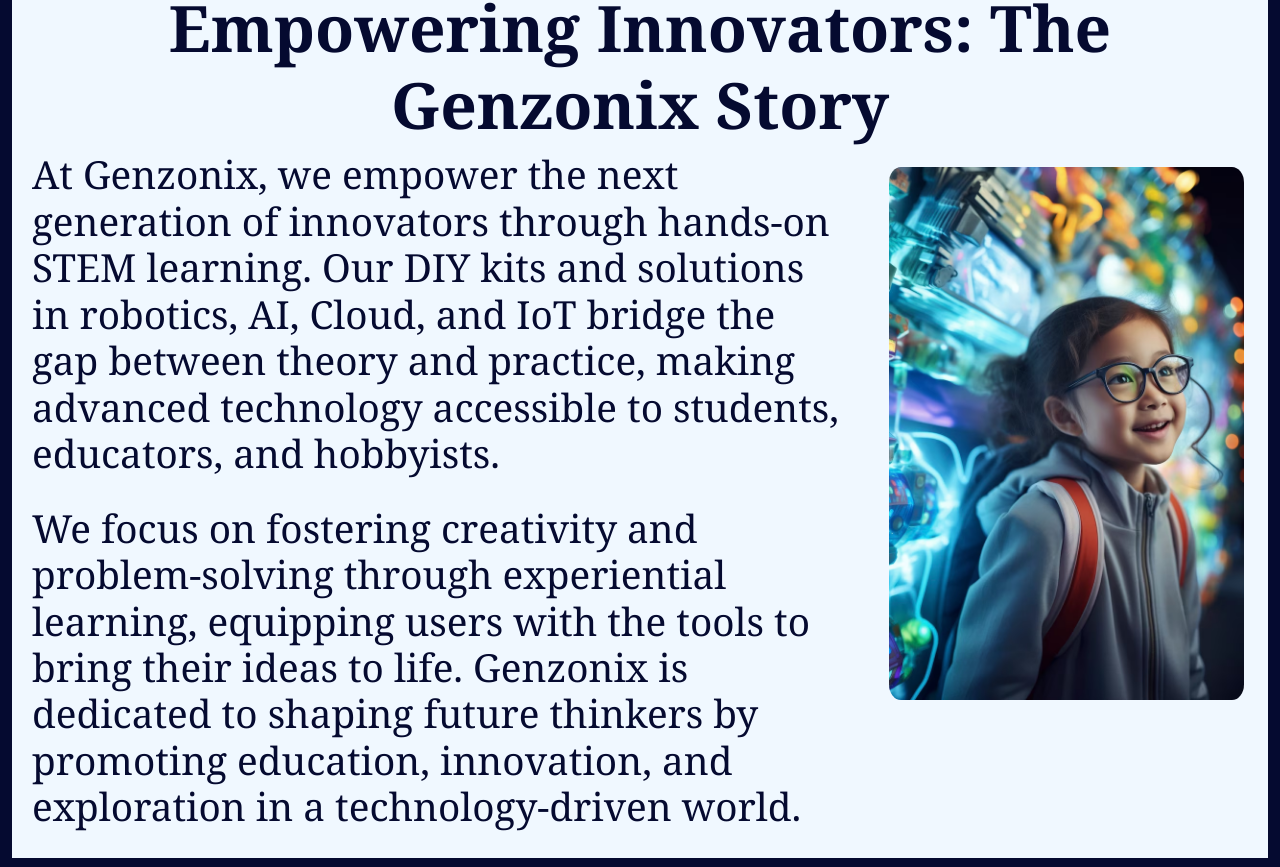
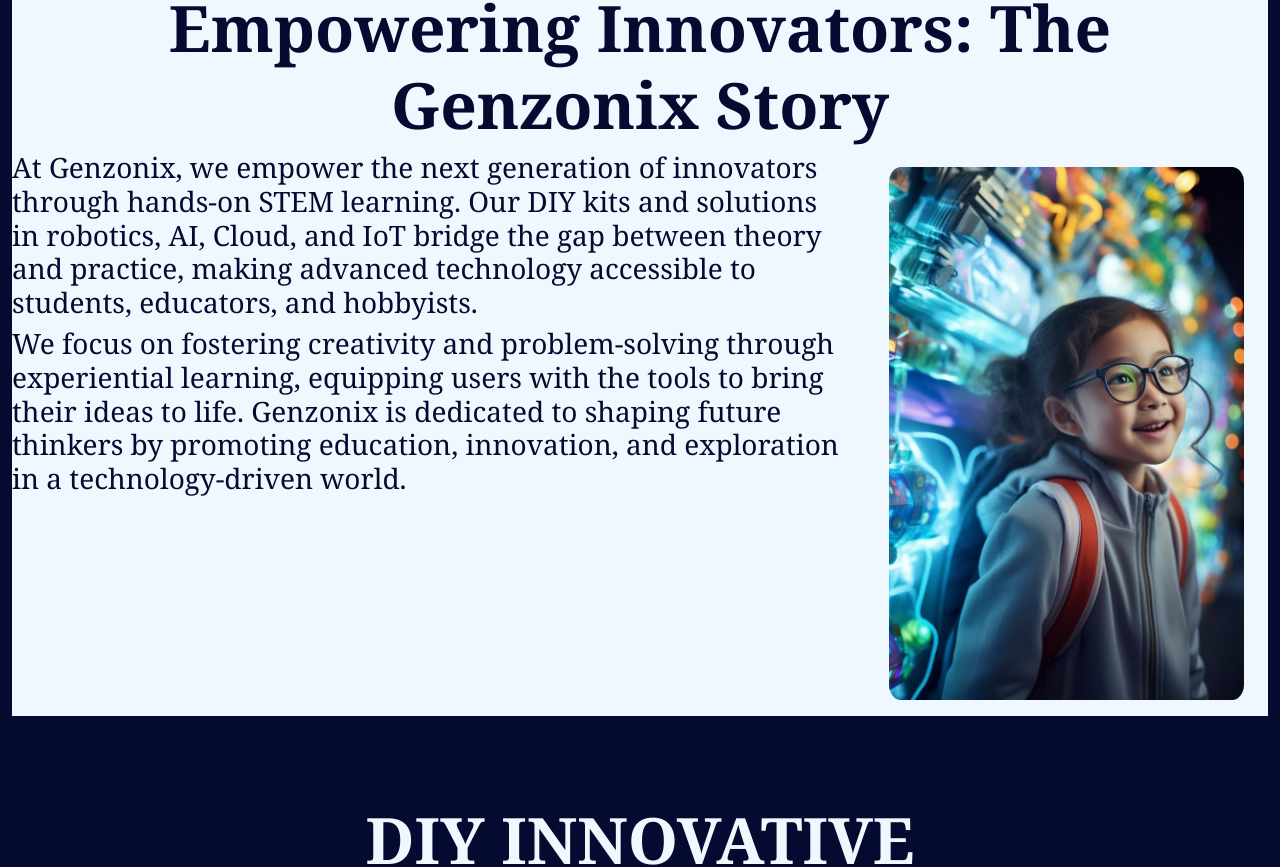
Before and after one commit to GenZonix-Lab/Genzonix, a React (Vite) app: page / in a window 1280 px wide. Shown: the part 870-1737 px from the top of the page. Built offline with nearby package versions, Linux system fonts and the light colour scheme; no server answers; what aws-amplify would draw is missing.

Commit message:
Uppercase change

```diff
--- a/src/application/story.jsx
+++ b/src/application/story.jsx
@@ -21,8 +21,8 @@
                 />
             </div>
             <div className="story-data order-lg-1 order-2 col-lg-8 col-12">
-                <h2>{head2_data[0]}</h2>
-                <h2>{head2_data[1]}</h2>
+                <h3>{head2_data[0]}</h3>
+                <h3>{head2_data[1]}</h3>
             </div>
             </div>
 
```
